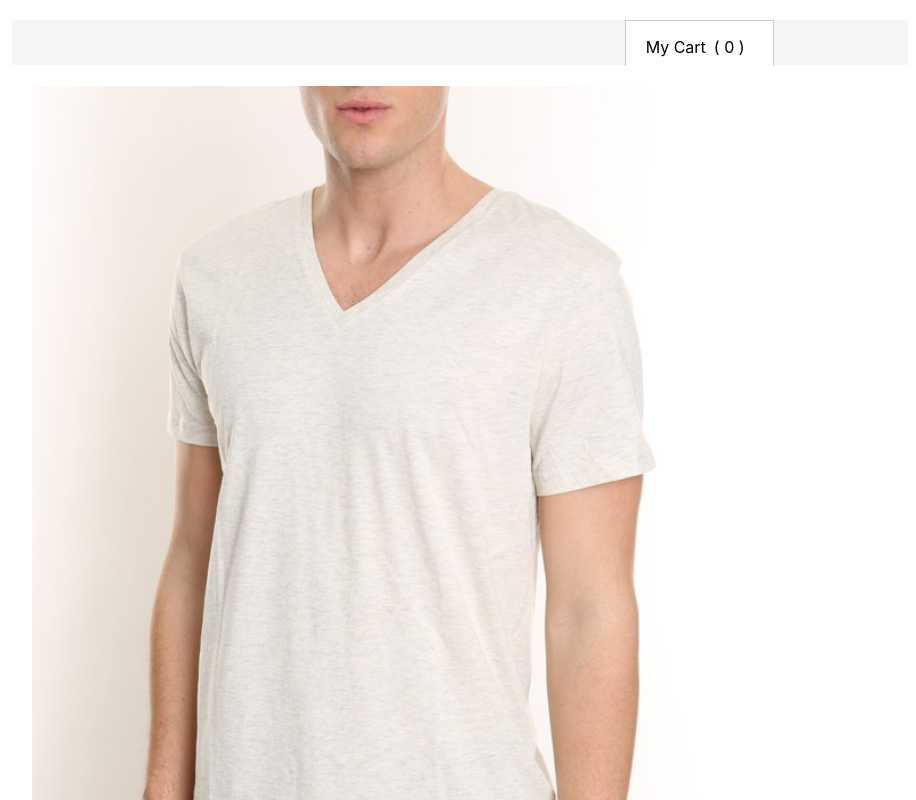
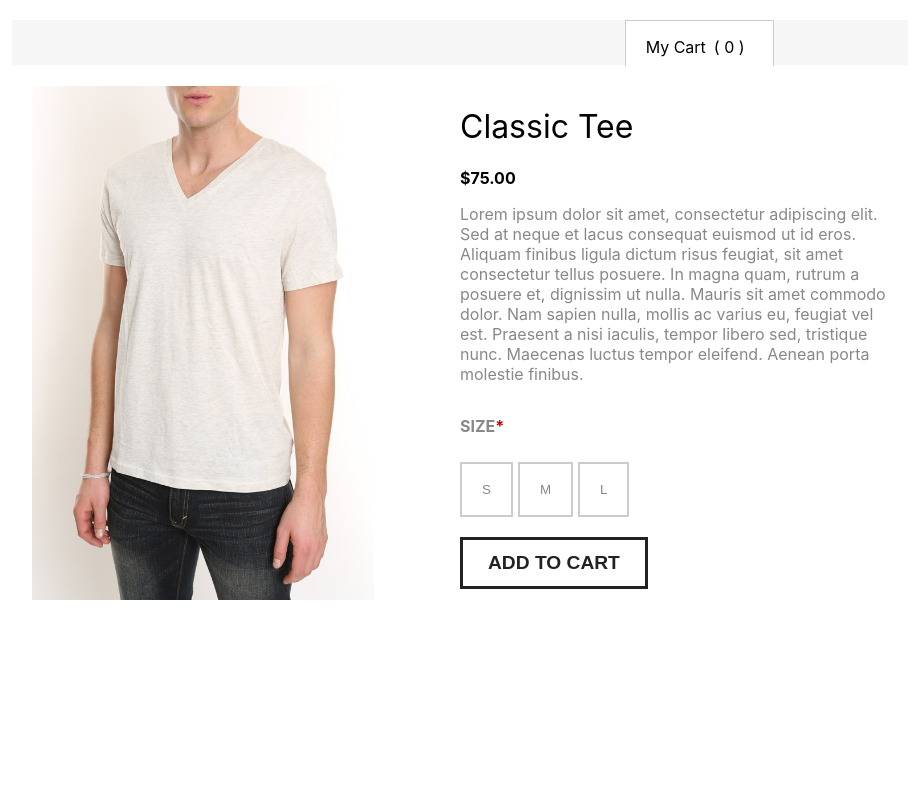
Before and after one commit to Charley-Walker/mr-frontendtechnical, a React (Create React App) app: page / in a window 1280 px wide. Shown: the top 800 px of the page, without its empty margins (180-1096 px from the left). Built offline with nearby package versions, Linux system fonts and the light colour scheme.

Commit message:
Product Page finished

```diff
--- a/src/App.css
+++ b/src/App.css
@@ -68,10 +68,10 @@ button {
   border: 1px solid #cccccc;
   border-top: none;
   margin: auto;
-  margin-right: 5%;
-  z-index: 1;
-  position: relative;
+  z-index: 10;
+  position: absolute;
   background-color: white;
+  right: 5%;
 }
 
 /* Product Component */
@@ -81,6 +81,7 @@ button {
 
 .mr-product-container {
   margin: 20px;
+  z-index: 1;
 }
 
 .mr-product-imageContainer {
@@ -101,14 +102,18 @@ button {
   padding: 18px 20px;
 }
 
+.mr-sizebtn::selection {
+  border: 3px solid #222222;
+}
+
 .mr-cartbtn {
-  border: 2px solid#222222;
+  border: 3px solid #222222;
   font-size: 1.2em;
   font-weight: bold;
   padding: 12px 25px;
 }
 
-@media only screen and (min-width: 600px) {
+@media only screen and (min-width: 1000px) {
   .mr-header {
     width: 70%;
   }
@@ -130,5 +135,16 @@ button {
   .mr-cart-drop {
     width: 40%;
     margin-right: 15%;
+    right: 10.5%;
+  }
+  .mr-product-container {
+    display: flex;
+  }
+
+  .mr-product-imageContainer {
+    width: 50%;
+  }
+  .mr-product-detailContainer {
+    width: 50%;
   }
 }
--- a/src/Components/Cart.js
+++ b/src/Components/Cart.js
@@ -5,10 +5,21 @@ function Cart() {
     const [showCart, setShowCart] = useState(false)
     const [cartCount, setCartCount] = useState(0)
 
+    let items
+
     let cartDrop
 
+    if(cartCount>0){
+        for(var i = 0; i <= cartCount; i++){
+
+        }
+    }
+    else{
+        items = <p>Your cart is empty</p>
+    }
+
     if(showCart){
-        cartDrop = <div  className="mr-cart-drop">This is the cart detail</div>
+        cartDrop = <div  className="mr-cart-drop">{items}</div>
     }
 
     return (
@@ -27,6 +38,7 @@ function Cart() {
             </div>
             <Product
                 updateCart={() => setCartCount(cartCount + 1)}
+
             />
         </div>
 
--- a/src/Components/Product.js
+++ b/src/Components/Product.js
@@ -12,7 +12,7 @@ function Product( props ) {
                 <div className="mr-product-imageContainer">
                     <img src={productImage} alt="Product Image" className="mr-product-image"/>
                 </div>
-                <div>
+                <div className="mr-product-detailContainer">
                     <h1 className="mr-headertext">Classic Tee</h1>
                     <p className="mr-bold">$75.00</p>
                     <p className="mr-fontlight">Lorem ipsum dolor sit amet, consectetur adipiscing elit. Sed at neque et lacus consequat euismod ut id eros. Aliquam finibus ligula dictum risus feugiat, sit amet consectetur tellus posuere. In magna quam, rutrum a posuere et, dignissim ut nulla. Mauris sit amet commodo dolor. Nam sapien nulla, mollis ac varius eu, feugiat vel est. Praesent a nisi iaculis, tempor libero sed, tristique nunc. Maecenas luctus tempor eleifend. Aenean porta molestie finibus.</p>
```
